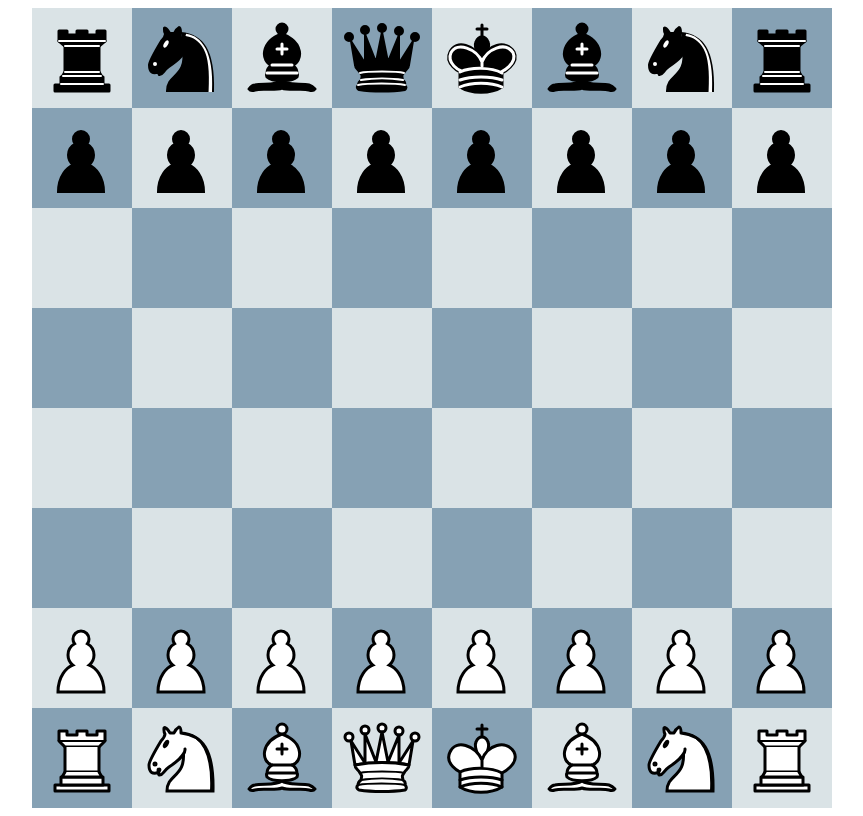
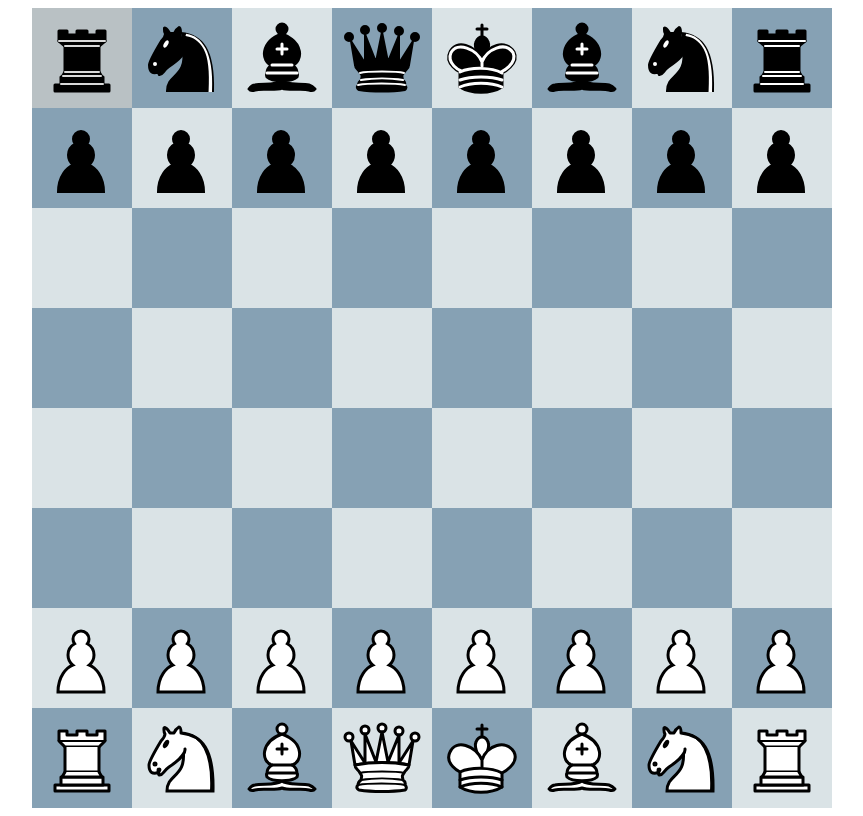
Before and after one commit to isaiahpfisher/chess-v2, a plain HTML site: page chess.html in a window 1280 px wide. In both pictures the pointer is over the element 298 px from the left and 58 px from the top of the page. Shown: the whole page, without its empty margins (216-1079 px from the left). Drawn offline with Linux system fonts and the light colour scheme.

Commit message:
Added hover style

```diff
--- a/chess.css
+++ b/chess.css
@@ -28,6 +28,10 @@ body {
   justify-content: center;
 }
 
+.cell:hover {
+  filter: brightness(85%);
+}
+
 .cell.dark {
   background-color: #86A1B4;
 }
```
